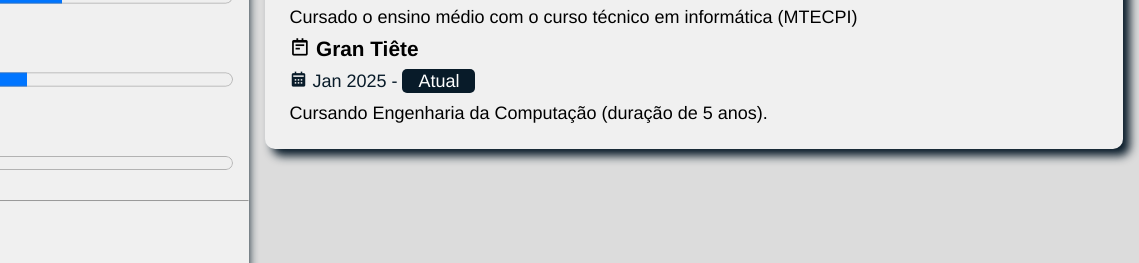
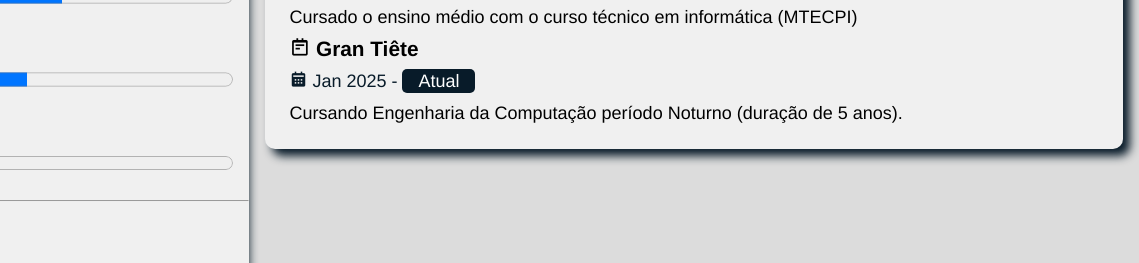
Before and after one commit to blessedMene/curriculo, a plain HTML site: page index.html in a window 1280 px wide. Shown: the part 760-1023 px from the top of the page, 141-1280 px from the left. Drawn offline with nearby package versions, Linux system fonts and the light colour scheme.

Commit message:
outras alterações no conteudo

```diff
--- a/index.html
+++ b/index.html
@@ -143,7 +143,7 @@
                         <i class='bx bxs-calendar'></i>
                         Jan 2025 - <span class="atual">Atual</span>
                     </p>
-                    <p>Cursando Engenharia da Computação (duração de 5 anos).</p>
+                    <p>Cursando Engenharia da Computação período Noturno (duração de 5 anos).</p>
                 </div>
             </div>
         </section>
```
